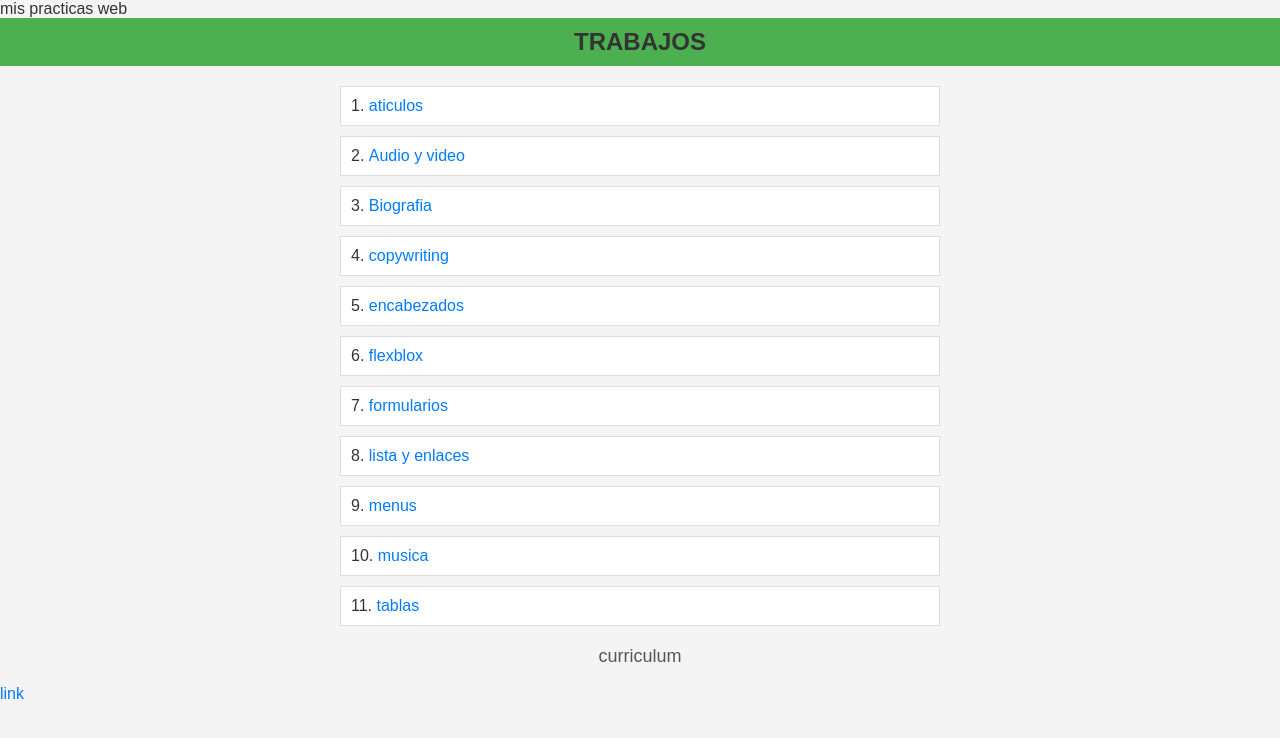
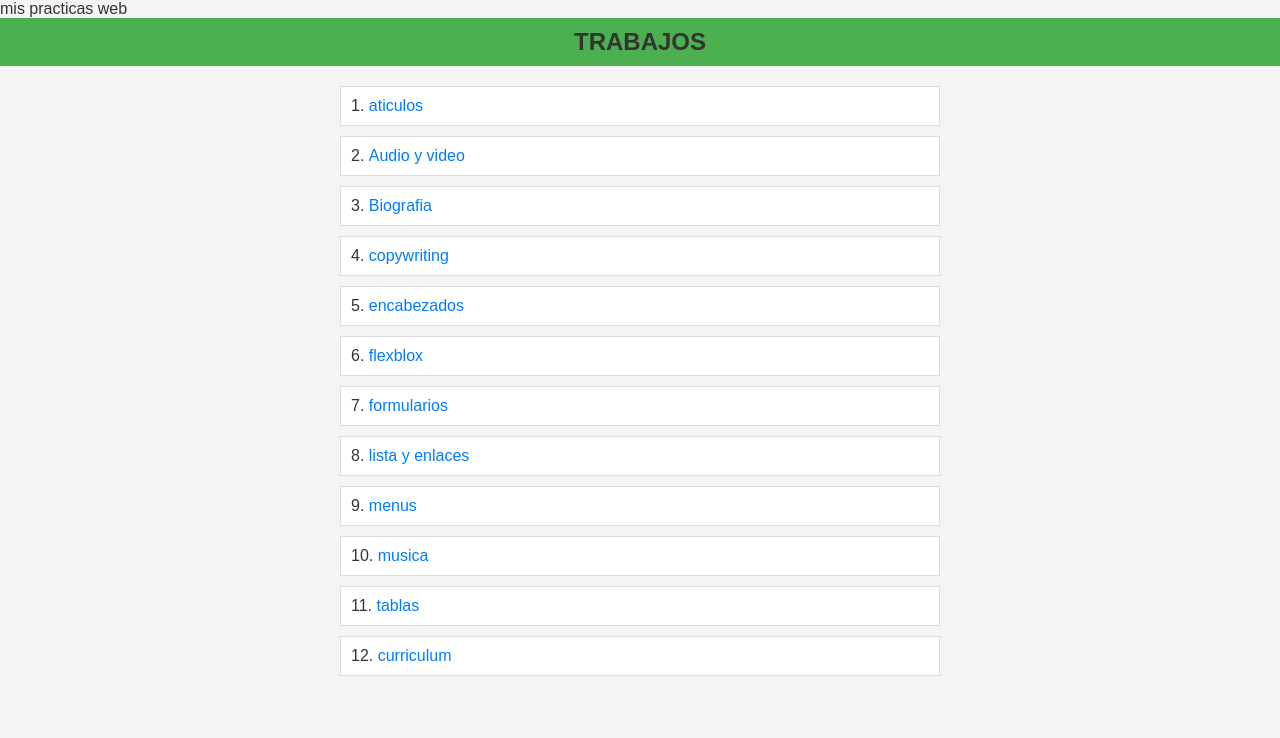
Before and after one commit to MariaRodriguez05/practicas-mafer-dweb, a plain HTML site: page index.html in a window 1280 px wide. Drawn offline with Linux system fonts and the light colour scheme.

Commit message:
Update index.html

```diff
--- a/index.html
+++ b/index.html
@@ -38,10 +38,11 @@
 
   <li><a href="u2/tablas.html">tablas</a></li>
 
+    <li><a href="u2/curriculum.html">curriculum</a></li>
+
 </ol>
 
-<p> curriculum</p>
-<a href="u2/curriculum.html"> link</a>
+
 
 
 
```
